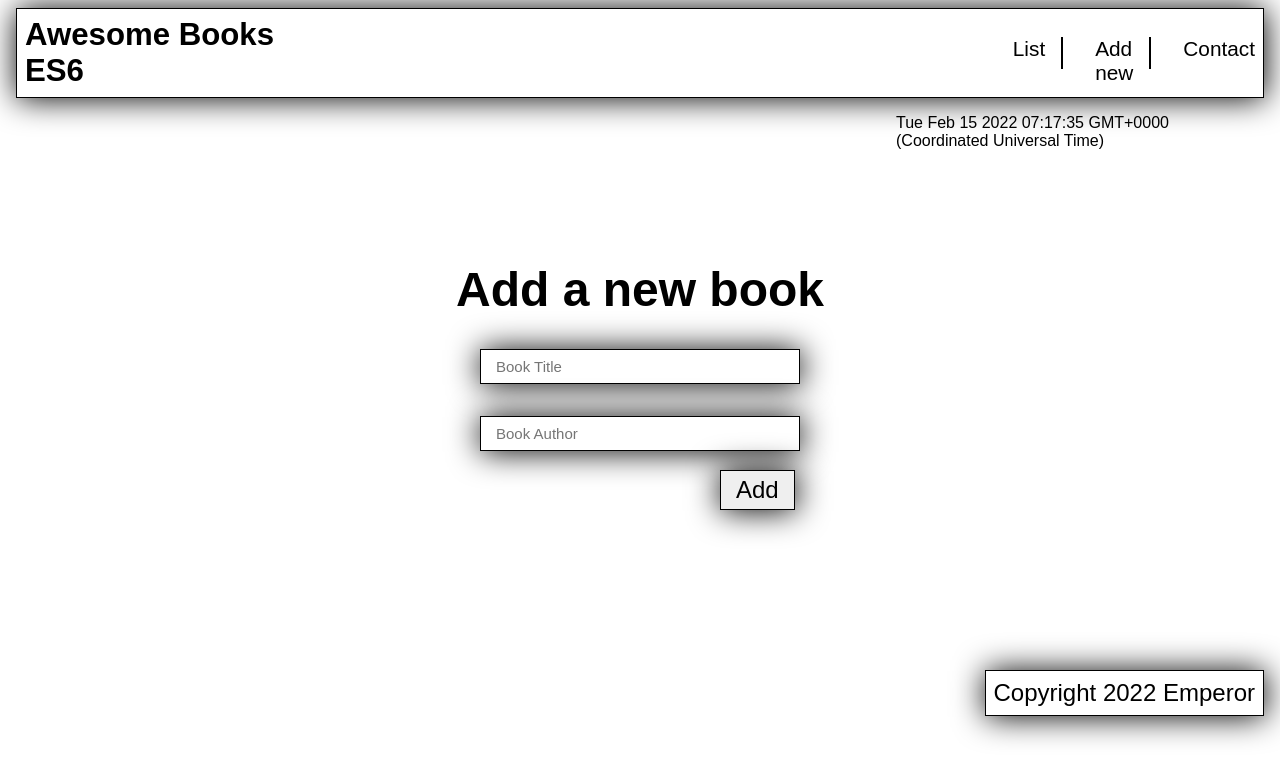
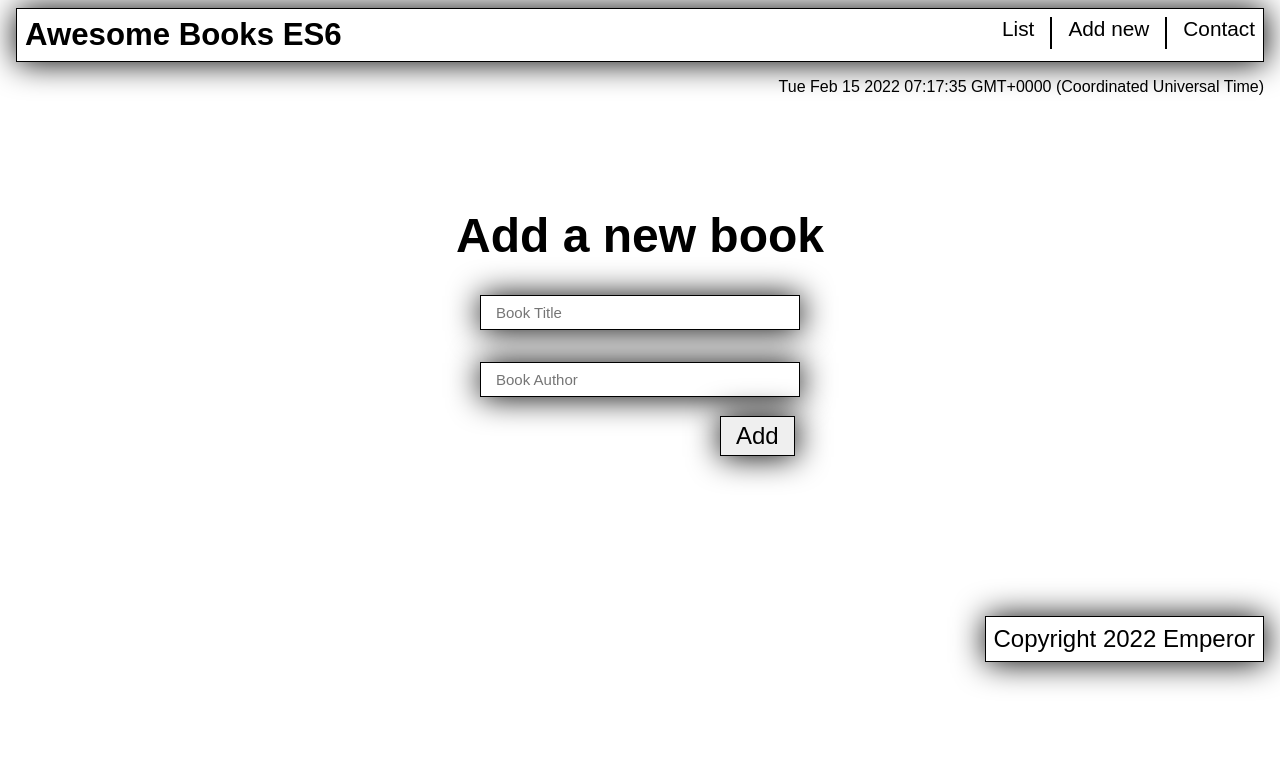
Before and after one commit to charlyeneh/Awesome-books-ES6, a website: page index.html in a window 1280 px wide. Drawn offline with Linux system fonts and the light colour scheme.

Commit message:
Add more styles to the index.css file

```diff
--- a/index.css
+++ b/index.css
@@ -19,10 +19,9 @@ button {
 
 #Nav_bar {
   display: flex;
-  align-items: center;
-  justify-content: space-around;
+  flex-direction: row;
+  justify-content: space-between;
   margin: 0.5rem 1rem 1rem 1rem;
-  gap: 60%;
   border: 1px solid black;
   box-shadow: 0.05rem 0.05rem 2rem;
   font-size: 1.3rem;
@@ -31,7 +30,9 @@ button {
 
 #Sections {
   display: flex;
-  gap: 2rem;
+  flex-direction: row;
+  justify-content: space-between;
+  gap: 1rem;
 }
 
 .left_border {
@@ -41,8 +42,9 @@ button {
 }
 
 #date {
-  padding-left: 70%;
-  padding-right: 2rem;
+  display: flex;
+  justify-content: flex-end;
+  margin-right: 1rem;
 }
 
 a {
```
